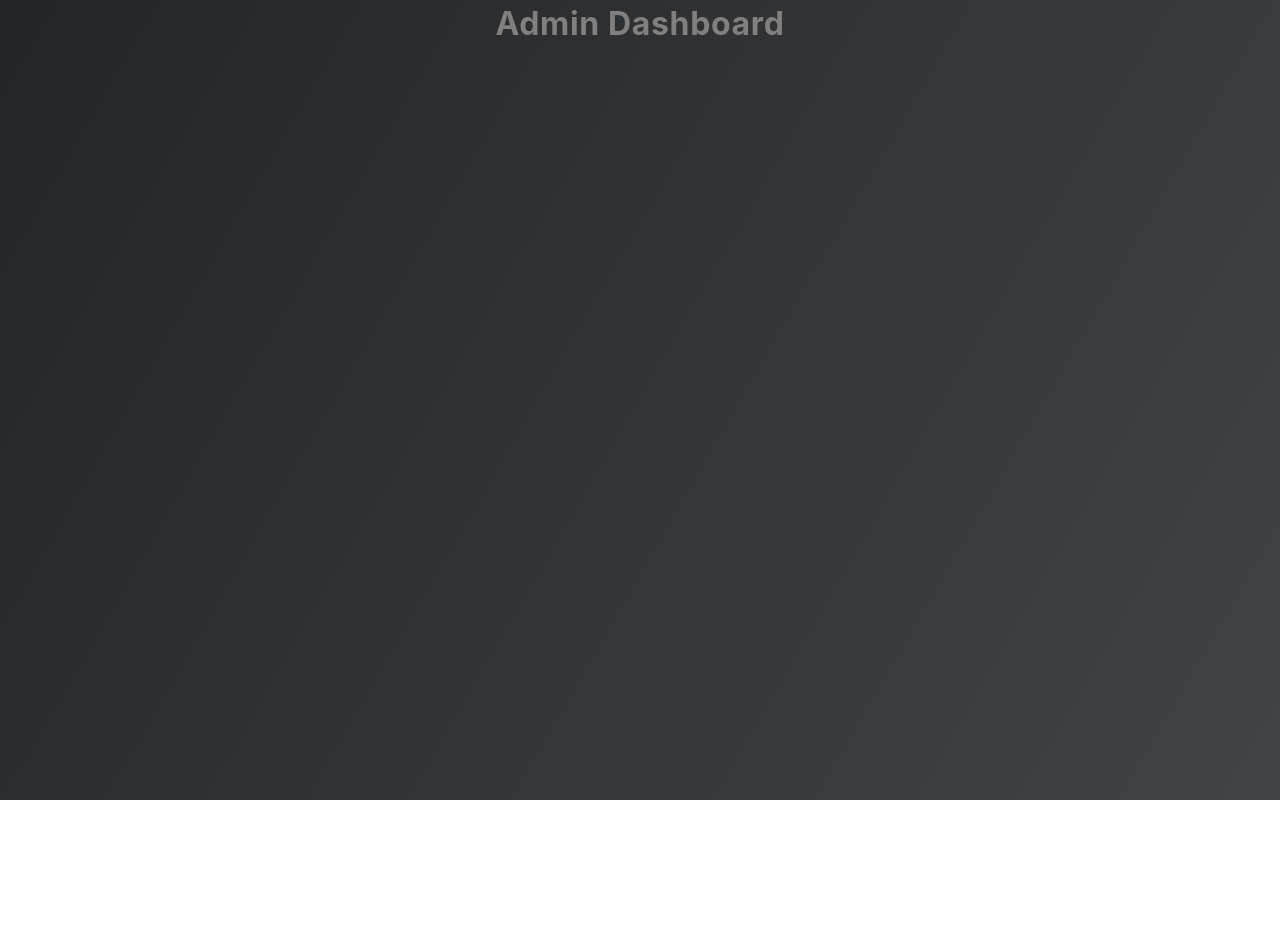
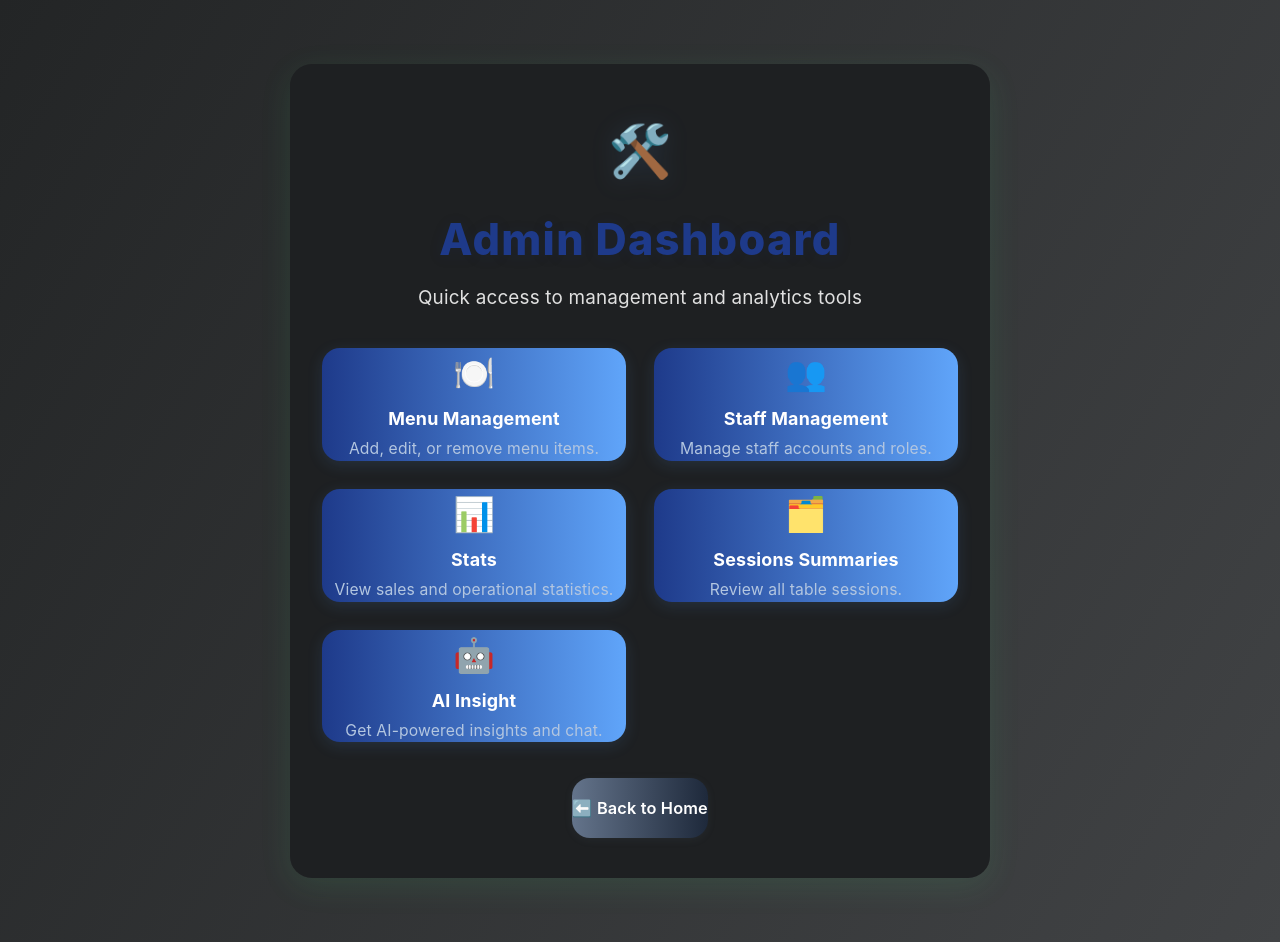
Before and after one commit to wl0182/Restaurant-Ordering-System, a React (Vite) app in the folder frontend/: page /admin in a window 1280 px wide. Before the commit the page ends 800 px from the top, so only its background shows below. Built offline with nearby package versions, Linux system fonts and the light colour scheme; sample sign-in values are in the browser's storage.

Commit message:
feat: add AdminDashboard component with quick access links and styles

```diff
--- a/frontend/src/App.jsx
+++ b/frontend/src/App.jsx
@@ -7,12 +7,11 @@ import MenuView from "./pages/MenuView.jsx";
 import ReceiptView from "./pages/ReceiptView.jsx";
 import LoginPage from './pages/LoginPage';
 import RegisterPage from './pages/RegisterPage';
+import AdminDashboard from './pages/AdminDashboard';
 
 
 
-// const KitchenDashboard = () => <h2>Kitchen Dashboard</h2>;
-//const ServerDashboard = () => <h2>Server Dashboard</h2>;
-const AdminDashboard = () => <h2>Admin Dashboard</h2>;
+
 
 // This component checks if the user is authenticated
 function RequireAuth({ children }) {
--- /dev/null
+++ b/frontend/src/pages/AdminDashboard.jsx
@@ -0,0 +1,45 @@
+import React from 'react';
+import { useNavigate } from 'react-router-dom';
+import styles from './AdminDashboard.module.css';
+
+const quickLinks = [
+  { label: 'Menu Management', path: '/admin/menu', icon: '🍽️', desc: 'Add, edit, or remove menu items.' },
+  { label: 'Staff Management', path: '/admin/staff', icon: '👥', desc: 'Manage staff accounts and roles.' },
+  { label: 'Stats', path: '/admin/stats', icon: '📊', desc: 'View sales and operational statistics.' },
+  { label: 'Sessions Summaries', path: '/admin/sessions', icon: '🗂️', desc: 'Review all table sessions.' },
+  { label: 'AI Insight', path: '/admin/ai', icon: '🤖', desc: 'Get AI-powered insights and chat.' },
+];
+
+const AdminDashboard = () => {
+  const navigate = useNavigate();
+  return (
+    <div className={styles['admin-container']}>
+      <div className={styles['admin-icon']}>🛠️</div>
+      <h1 className={styles['admin-heading']}>Admin Dashboard</h1>
+      <div className={styles['admin-subtext']}>
+        Quick access to management and analytics tools
+      </div>
+      <div className={styles['admin-links']}>
+        {quickLinks.map(link => (
+          <button
+            key={link.label}
+            className={styles['admin-link-btn']}
+            onClick={() => navigate(link.path)}
+          >
+            <span className={styles['admin-link-icon']}>{link.icon}</span>
+            <span className={styles['admin-link-label']}>{link.label}</span>
+            <span className={styles['admin-link-desc']}>{link.desc}</span>
+          </button>
+        ))}
+      </div>
+      <button
+        className={styles['admin-link-btn'] + ' ' + styles['admin-back-btn']}
+        onClick={() => navigate('/')}
+      >
+        ⬅️ Back to Home
+      </button>
+    </div>
+  );
+};
+
+export default AdminDashboard;
--- /dev/null
+++ b/frontend/src/pages/AdminDashboard.module.css
@@ -0,0 +1,105 @@
+.admin-container {
+    box-shadow: 0 8px 32px rgba(67,233,123,0.10);
+    background: rgba(30,32,34,0.98);
+    border-radius: 22px;
+    padding: 48px 32px 40px 32px;
+    max-width: 700px;
+    margin: 64px auto;
+    position: relative;
+    text-align: center;
+    display: flex;
+    flex-direction: column;
+    align-items: center;
+}
+
+.admin-heading {
+    font-size: 2.7rem;
+    margin-bottom: 12px;
+    color: #1e3a8a;
+    font-family: 'Inter', 'Segoe UI', Arial, sans-serif;
+    font-weight: 800;
+    letter-spacing: 0.03em;
+    text-shadow: 0 2px 16px rgba(30,58,138,0.10);
+}
+
+.admin-subtext {
+    font-size: 1.18rem;
+    margin-bottom: 36px;
+    color: #e0e0e0;
+    font-weight: 400;
+    letter-spacing: 0.01em;
+}
+
+.admin-links {
+    display: grid;
+    grid-template-columns: repeat(auto-fit, minmax(220px, 1fr));
+    gap: 28px;
+    width: 100%;
+}
+
+.admin-link-btn {
+    min-height: 110px;
+    display: flex;
+    flex-direction: column;
+    align-items: center;
+    justify-content: center;
+    font-size: 1.12rem;
+    padding: 0;
+    background: linear-gradient(90deg, #1e3a8a 0%, #60a5fa 100%);
+    color: #fff;
+    border: none;
+    border-radius: 18px;
+    font-weight: 700;
+    box-shadow: 0 4px 16px rgba(96,165,250,0.13);
+    transition: background 0.18s, color 0.18s, box-shadow 0.18s;
+    cursor: pointer;
+    outline: none;
+}
+
+.admin-link-btn:hover {
+    background: linear-gradient(90deg, #60a5fa 0%, #1e3a8a 100%);
+    color: #fff;
+    box-shadow: 0 6px 24px rgba(96,165,250,0.22);
+}
+
+.admin-link-icon {
+    font-size: 2.1rem;
+    margin-bottom: 8px;
+}
+
+.admin-link-label {
+    font-weight: 700;
+}
+
+.admin-link-desc {
+    font-weight: 400;
+    font-size: 0.98rem;
+    color: #b3c6e0;
+    margin-top: 4px;
+}
+
+.admin-icon {
+    font-size: 3.2rem;
+    margin-bottom: 18px;
+    color: #60a5fa;
+    filter: drop-shadow(0 2px 12px rgba(96,165,250,0.13));
+}
+
+.admin-back-btn {
+    margin-top: 36px;
+    min-height: 60px;
+    font-size: 1.02rem;
+    font-weight: 600;
+    background: linear-gradient(90deg, #64748b 0%, #1e293b 100%);
+    color: #fff;
+    border-radius: 18px;
+    border: none;
+    box-shadow: 0 2px 8px rgba(100,116,139,0.10);
+    transition: background 0.18s, color 0.18s, box-shadow 0.18s;
+}
+
+.admin-back-btn:hover {
+    background: linear-gradient(90deg, #1e293b 0%, #64748b 100%);
+    color: #fff;
+    box-shadow: 0 6px 24px rgba(100,116,139,0.18);
+}
--- a/frontend/src/pages/HomePage.jsx
+++ b/frontend/src/pages/HomePage.jsx
@@ -19,7 +19,7 @@ const HomePage = () => {
 
 
         </div>
-    );w
+    );
 };
 
 export default HomePage;
```
